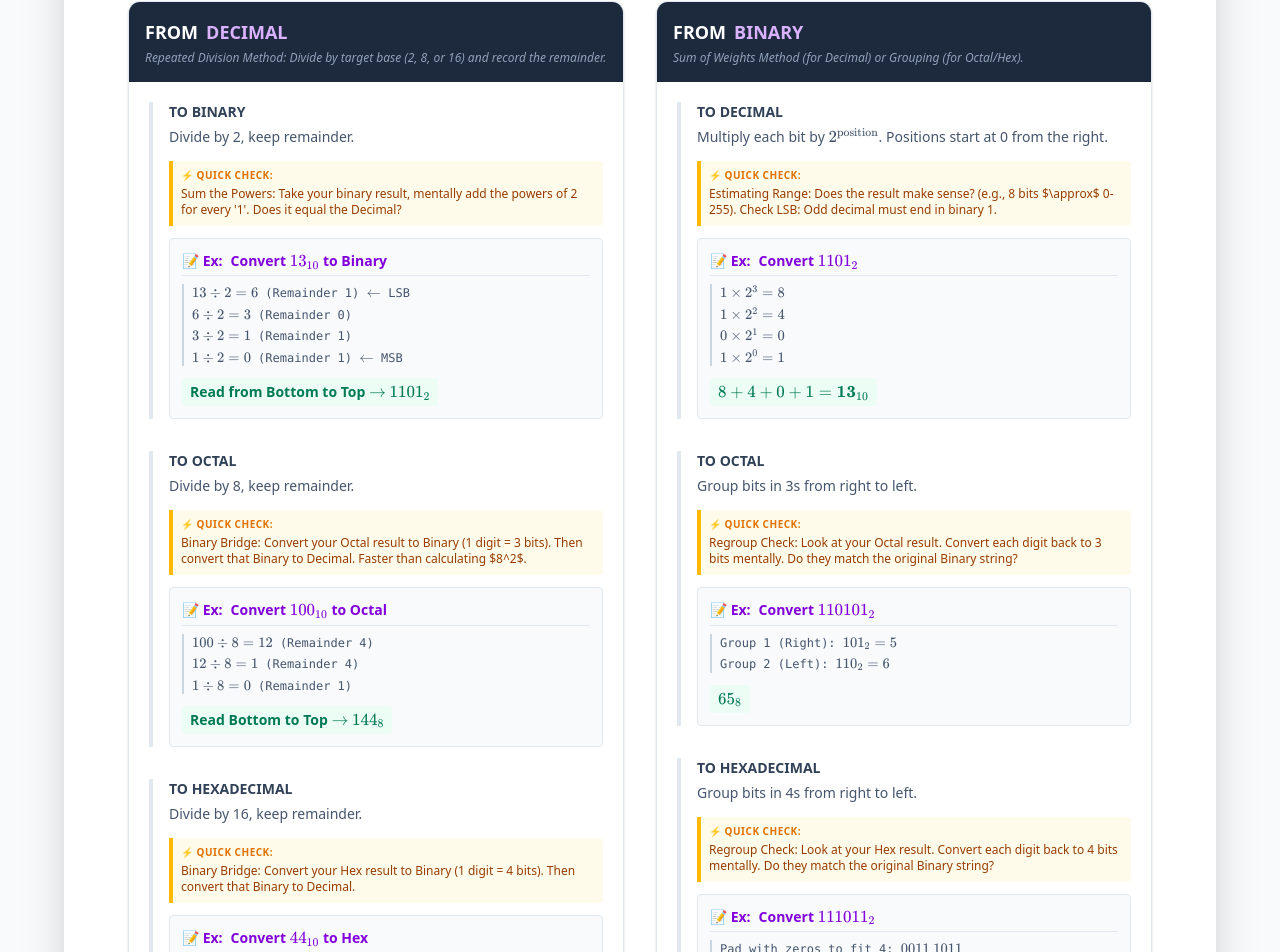
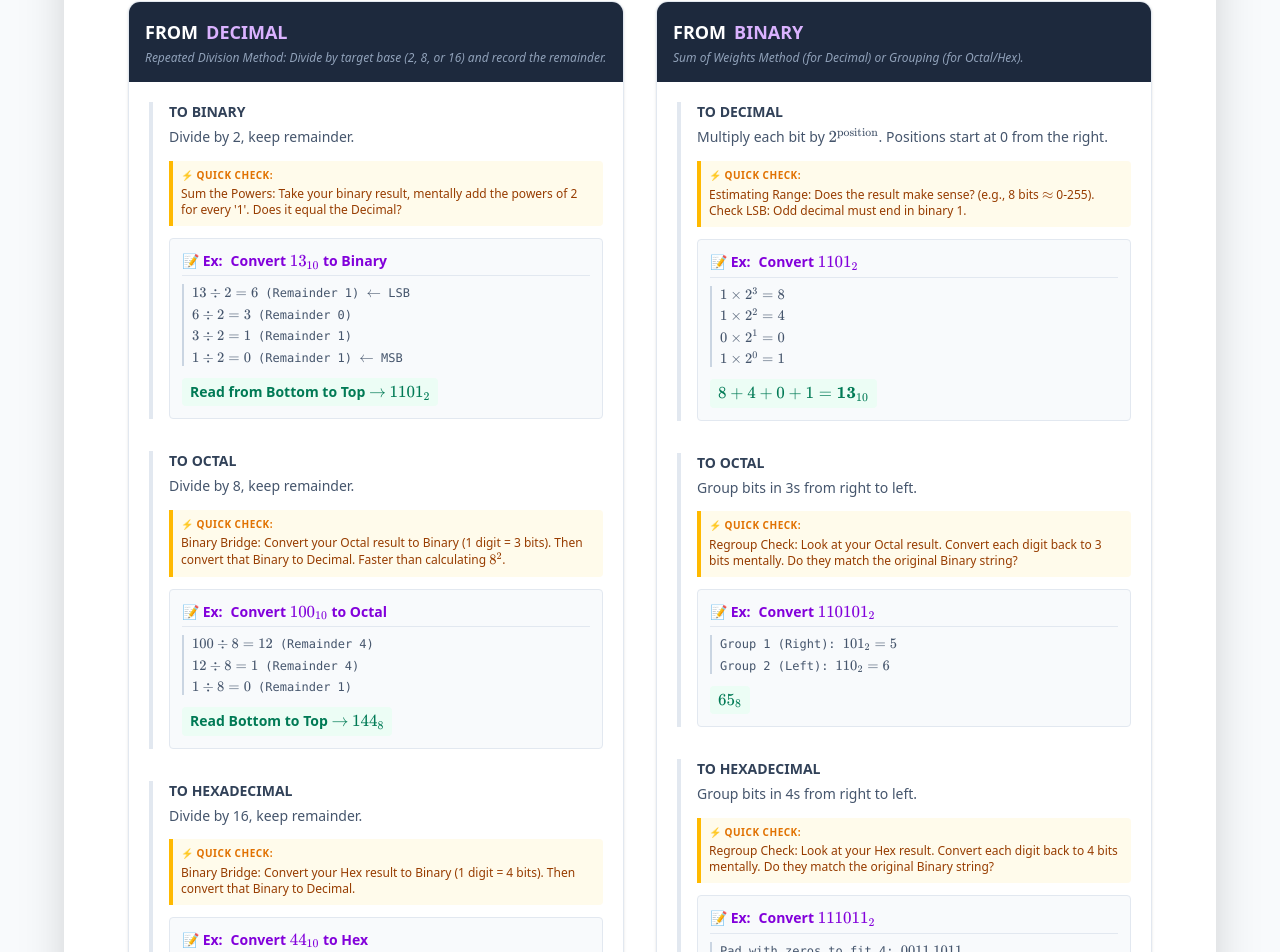
Before and after one commit to webdevusman4/Institute_Bot, a Next.js app: page /IICT in a window 1280 px wide. Shown: the part 1570-2522 px from the top of the page. Built offline with nearby package versions, Linux system fonts and the light colour scheme.

Commit message:
Update page.jsx

```diff
--- a/app/IICT/page.jsx
+++ b/app/IICT/page.jsx
@@ -164,11 +164,15 @@ export default function NumberSystemsPreview() {
                                                     </div>
                                                     {/* ✅ NEW: Verification Tip */}
                                                     {target.verification && (
-                                                        <div className="mt-2 mb-3 text-xs text-amber-800 bg-amber-50 border-l-4 border-amber-400 p-2 rounded-r">
-                                                            <span className="font-bold uppercase tracking-wider text-[10px] text-amber-600 block mb-1">
+                                                        <div className="mt-2 mb-3 text-xs text-amber-800 bg-amber-50 border-l-4 border-amber-400 p-2 rounded-r print:border-amber-600 print:text-amber-900">
+                                                            <span className="font-bold uppercase tracking-wider text-[10px] text-amber-600 block mb-1 print:text-amber-800">
                                                                 ⚡ Quick Check:
                                                             </span>
-                                                            <ReactMarkdown components={{ p: 'span' }}>
+                                                            <ReactMarkdown
+                                                                remarkPlugins={[remarkMath]}
+                                                                rehypePlugins={[rehypeKatex]}
+                                                                components={{ p: 'span' }}
+                                                            >
                                                                 {target.verification}
                                                             </ReactMarkdown>
                                                         </div>
```
